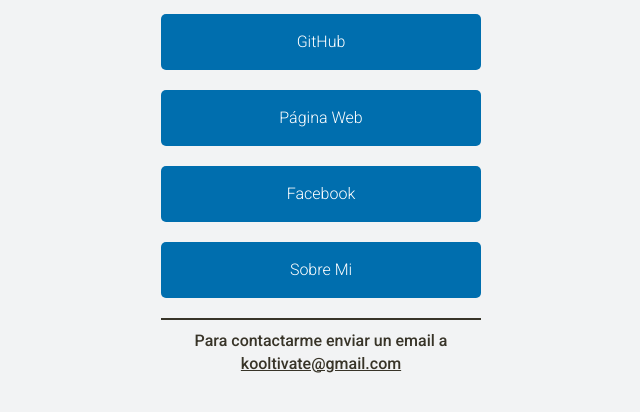
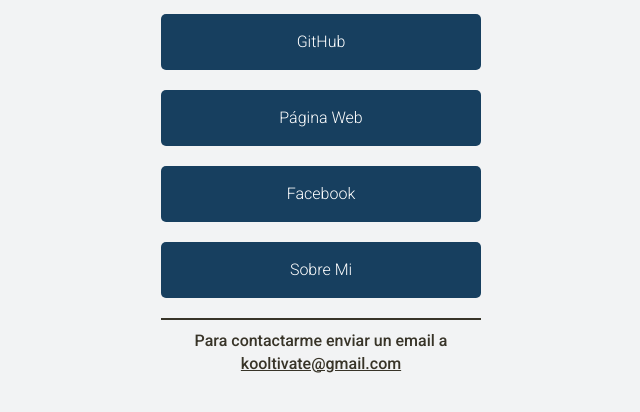
Before and after one commit to kooltivate/kooltivate.github.io, a plain HTML site: page index.html in a window 1280 px wide. Shown: the part 196-608 px from the top of the page, without its empty margins (319-959 px from the left). Drawn offline with Linux system fonts and the light colour scheme.

Commit message:
Cambiando colores de botones 6

```diff
--- a/index.html
+++ b/index.html
@@ -18,16 +18,16 @@
         <h1><span class="kcolor1">Kool</span><span class="kcolor2">ti</span><span class="kcolor3">va</span><span class="kcolor4">te</span></h1>
         <div class="btn-group">
             <a href="https://github.com/kooltivate">
-                <div class="btn btn1">GitHub</div>
+                <div class="btn">GitHub</div>
             </a>
             <a href="https://kooltivate.com">
-                <div class="btn btn2">Página Web</div>
+                <div class="btn">Página Web</div>
             </a>
             <a href="https://www.facebook.com/Kooltivate/">
-                <div class="btn btn3">Facebook</div>
+                <div class="btn">Facebook</div>
             </a>
             <a href="/sobre-mi">
-                <div class="btn btn4">Sobre Mi</div>
+                <div class="btn">Sobre Mi</div>
             </a>
         </div>
         <div class="divider"></div>
--- a/style.css
+++ b/style.css
@@ -61,7 +61,7 @@ h1 {
 }
 
 .btn-group .btn {
-    /* background-color: #173F5F; */
+    background-color: #173F5F;
     color: white;
     font-weight: 300;
     width: 100%;
@@ -72,22 +72,6 @@ h1 {
 }
 
 .btn-group .btn:hover {
-    background-color: #5499C7;
-}
-
-.btn1 {
-    background-color: #006eae;
-}
-
-.btn2 {
-    background-color: #006eae;
-}
-
-.btn3 {
-    background-color: #006eae;
-}
-
-.btn4 {
     background-color: #006eae;
 }
 
```
